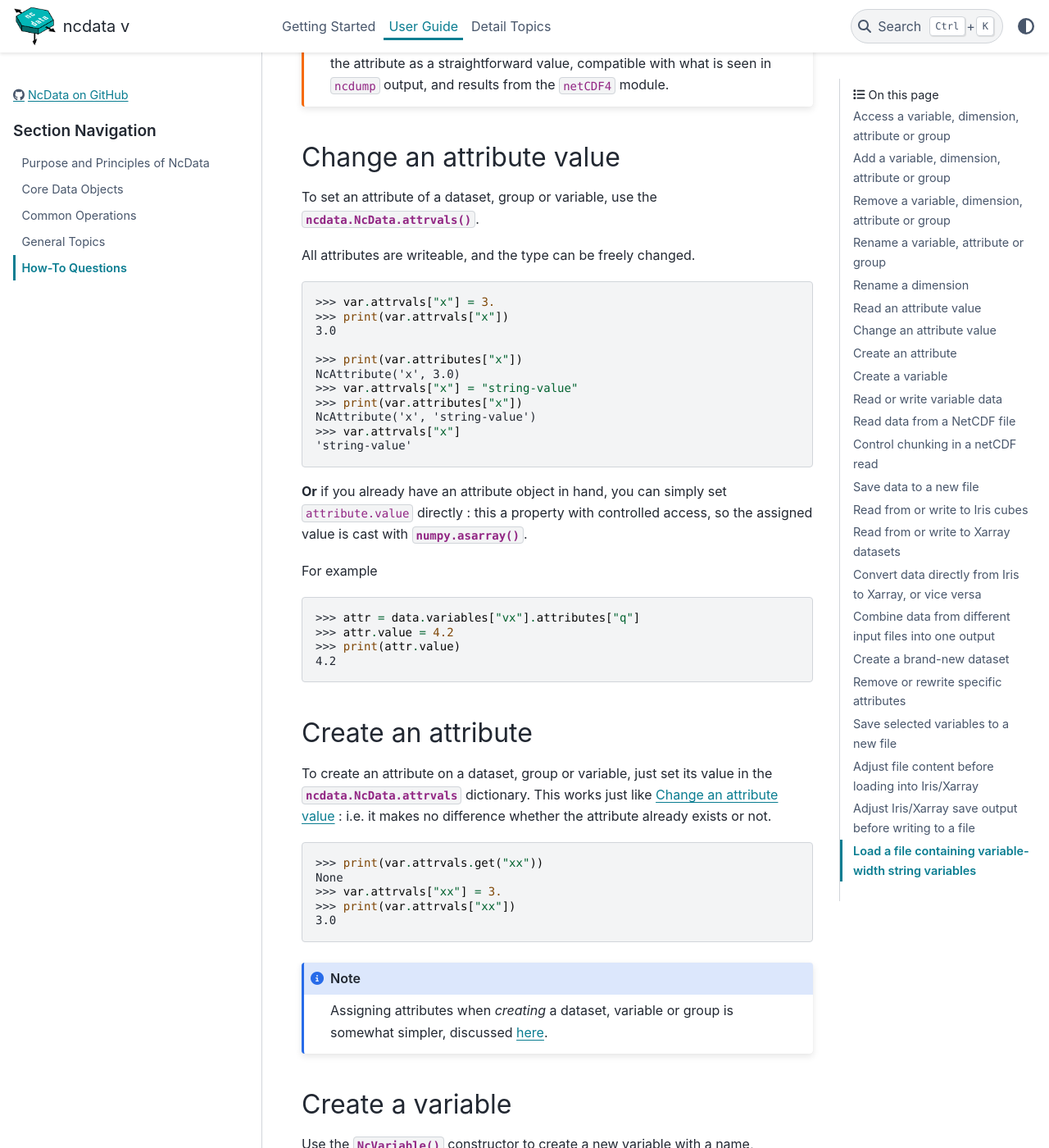
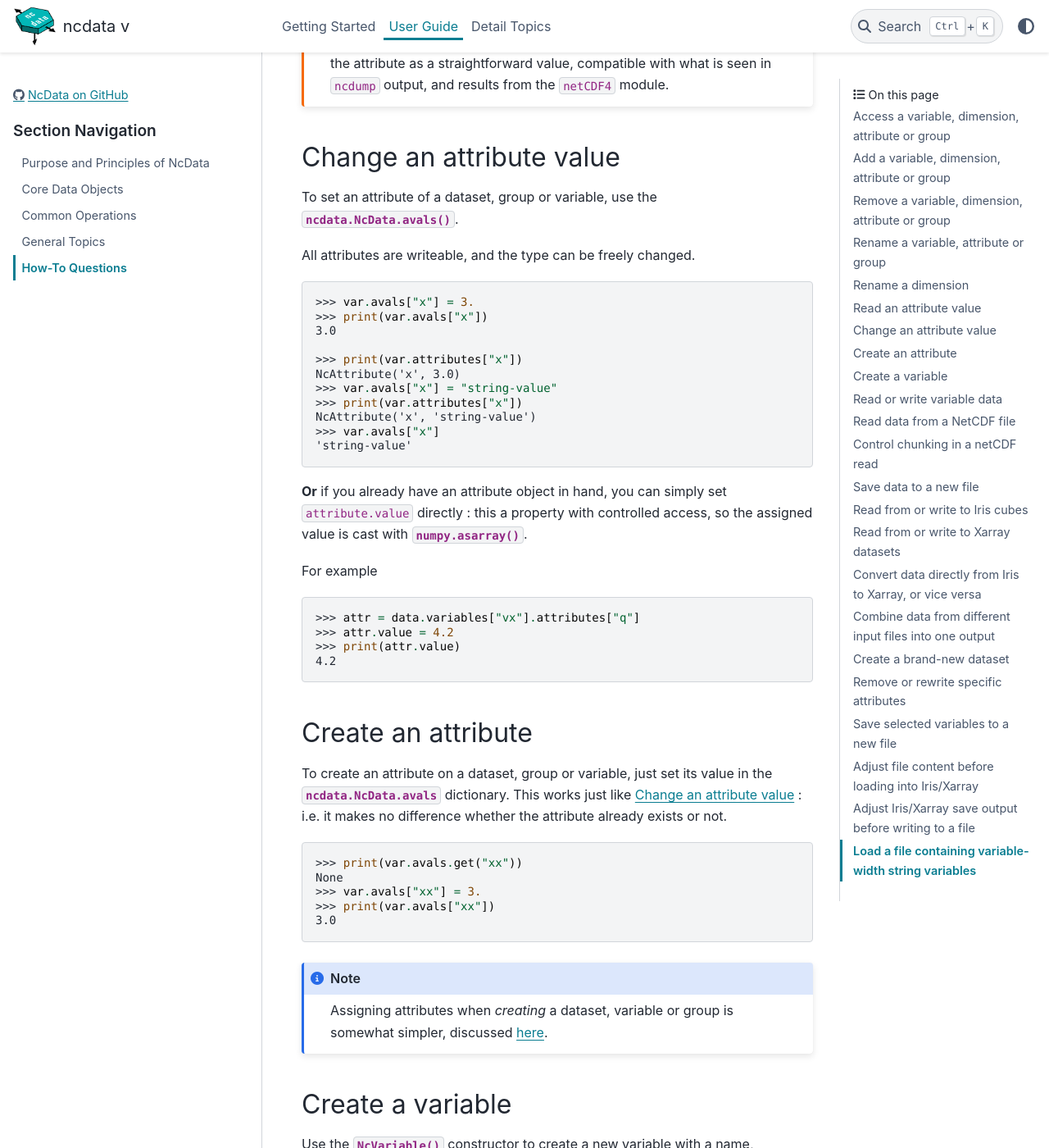
Before and after one commit to pp-mo/ncdata, a Sphinx documentation site: the page built from docs/userdocs/user_guide/howtos.rst, in a window 1280 px wide and 1400 px high, scrolled down 3832 px. Shown: the whole window at 82% size. Built offline with Sphinx 7.4.7 and the PyData theme 0.15.4, drawn with Linux system fonts in a browser that asks for light colours; pages that are not in the unit, such as notebooks, are missing from menus; the version number could not be read and is left out; some of the changed text lies outside the part shown.

Commit message:
Rename attrvals as avals.

```diff
--- a/docs/userdocs/user_guide/common_operations.rst
+++ b/docs/userdocs/user_guide/common_operations.rst
@@ -10,7 +10,7 @@ Most of these are hopefully "obvious" Pythonic methods of the container objects.
 
 .. Note::
 
-    The special ``.attrvals`` property of :class:`NcData` and :class:`NcVariable` also
+    The special ``.avals`` property of :class:`NcData` and :class:`NcVariable` also
     provides key common operations associated with ``.attributes``, notably ``rename`` and
     the ``del`` operator.  But not those needing NcAttribute objects -- so ``add`` and
     ``addall` are not available.
@@ -43,7 +43,7 @@ Example : ``dataset.variables.add(NcVariable("x", dimensions=["x"], data=my_data
 
 :meth:`~ncdata.NcAttribute`s can be treated in the same way, as a :class:`ncdata.NameMap`
 component of the parent object.  But it is more usual to add or set attributes
-using ``.attrvals`` rather than ``.attributes``.
+using ``.avals`` rather than ``.attributes``.
 
 Example :
 
@@ -53,7 +53,7 @@ Example :
 
 .. doctest:: python
 
-    >>> dataset.variables["x"].attrvals["units"] = "m s-1"
+    >>> dataset.variables["x"].avals["units"] = "m s-1"
 
 Rename
 ------
--- a/docs/userdocs/user_guide/howtos.rst
+++ b/docs/userdocs/user_guide/howtos.rst
@@ -142,22 +142,22 @@ Simply using ``ncdata.dimensions.rename()`` can cause problems, because you must
 Read an attribute value
 -----------------------
 To get an attribute of a dataset, group or variable, fetch it from the
-:meth:`ncdata.NcData.attrvals` or :meth:`ncdata.NcVariable.attrvals`.
+:meth:`ncdata.NcData.avals` or :meth:`ncdata.NcVariable.avals`.
 
 This returns either a single (scalar) number, a numeric array, or a string.
 
 .. doctest:: python
 
     >>> var = NcVariable("x", attributes={"a": [3.0], "levels": [1., 2, 3]})
-    >>> var.attrvals["a"]
+    >>> var.avals["a"]
     array(3.)
 
     >>> dataset = NcData(variables=[var], attributes={"a": "seven"})
-    >>> print(dataset.attrvals["a"])
+    >>> print(dataset.avals["a"])
     seven
-    >>> print(dataset.attrvals.get("context"))
+    >>> print(dataset.avals.get("context"))
     None
-    >>> dataset.variables["x"].attrvals["levels"]
+    >>> dataset.variables["x"].avals["levels"]
     array([1., 2., 3.])
 
 **Given an isolated** :class:`ncdata.NcAttribute` **instance** :
@@ -191,22 +191,22 @@ which produces the same results as the above.
 Change an attribute value
 -------------------------
 To set an attribute of a dataset, group or variable, use the
-:meth:`ncdata.NcData.attrvals`.
+:meth:`ncdata.NcData.avals`.
 
 All attributes are writeable, and the type can be freely changed.
 
 .. doctest:: python
 
-    >>> var.attrvals["x"] = 3.
-    >>> print(var.attrvals["x"])
+    >>> var.avals["x"] = 3.
+    >>> print(var.avals["x"])
     3.0
 
     >>> print(var.attributes["x"])
     NcAttribute('x', 3.0)
-    >>> var.attrvals["x"] = "string-value"
+    >>> var.avals["x"] = "string-value"
     >>> print(var.attributes["x"])
     NcAttribute('x', 'string-value')
-    >>> var.attrvals["x"]
+    >>> var.avals["x"]
     'string-value'
 
 **Or** if you already have an attribute object in hand, you can simply set
@@ -228,16 +228,16 @@ For example
 Create an attribute
 -------------------
 To create an attribute on a dataset, group or variable, just set its value in the
-:data:`ncdata.NcData.attrvals` dictionary.
+:data:`ncdata.NcData.avals` dictionary.
 This works just like :ref:`howto_write_attr` : i.e. it makes no difference whether the
 attribute already exists or not.
 
 .. doctest:: python
 
-    >>> print(var.attrvals.get("xx"))
+    >>> print(var.avals.get("xx"))
     None
-    >>> var.attrvals["xx"] = 3.
-    >>> print(var.attrvals["xx"])
+    >>> var.avals["xx"] = 3.
+    >>> print(var.avals["xx"])
     3.0
 
 .. Note::
@@ -605,10 +605,10 @@ Contents and components can be attached on creation ...
     >>> vx.data = np.arange(nx)
     >>> vy.data = np.arange(ny)
     >>> vyx.data = np.zeros((ny, nx))
-    >>> vyx.attrvals["long_name"] = "rate"
-    >>> vyx.attrvals["units"] = "m s-1"
+    >>> vyx.avals["long_name"] = "rate"
+    >>> vyx.avals["units"] = "m s-1"
     >>> for k, v in [("history", "imaginary"), ("test_a1", 1), ("test_a2", [2, 3])]:
-    ...     data2.attrvals[k] = v
+    ...     data2.avals[k] = v
     ...
     >>> # in fact, there should be NO difference between these two.
     >>> from ncdata.utils import dataset_differences
@@ -634,8 +634,8 @@ For example :
 
     >>> from ncdata.netcdf4 import from_nc4, to_nc4
     >>> ds = from_nc4('test_data.nc')
-    >>> history = ds.attrvals.get("history", "")
-    >>> ds.attrvals["history"] = history + ": modified to SPEC-FIX.A"
+    >>> history = ds.avals.get("history", "")
+    >>> ds.avals["history"] = history + ": modified to SPEC-FIX.A"
     >>> removes = ("test_a1", "review")
     >>> for name in removes:
     ...     if name in ds.attributes:
@@ -643,10 +643,10 @@ For example :
     ...
     >>> for var in ds.variables.values():
     ...     if "coords" in var.attributes:
-    ...         var.attrvals.rename("coords", "coordinates")  # common non-CF problem
-    ...     units = var.attrvals.get("units")
+    ...         var.avals.rename("coords", "coordinates")  # common non-CF problem
+    ...     units = var.avals.get("units")
     ...     if units and units == "ppm":
-    ...         var.attrvals["units"] = "1.e-6"  # another common non-CF problem
+    ...         var.avals["units"] = "1.e-6"  # another common non-CF problem
     ...
     >>> to_nc4(ds, "output_fixed.nc")
 
@@ -729,10 +729,10 @@ For example, to replace an invalid coordinate name in iris input :
     >>> from ncdata.iris import to_iris
     >>> ncdata = from_nc4(input_filepath)
     >>> for var in ncdata.variables.values():
-    ...     coords = var.attrvals.get('coordinates', "")
+    ...     coords = var.avals.get('coordinates', "")
     ...     if "old_varname" in coords:
     ...         coords.replace("old_varname", "new_varname")
-    ...         var.attrvals["coordinates"] = coords
+    ...         var.avals["coordinates"] = coords
     ...
     >>> cubes = to_iris(ncdata)
 
@@ -796,7 +796,7 @@ or, to convert xarray data variable output to masked integers :
     >>> data = var.data.astype(np.int16)
     >>> data[mask] = -9999
     >>> var.data = data
-    >>> var.attrvals["_FillValue"] = -9999
+    >>> var.avals["_FillValue"] = -9999
     >>> to_nc4(ncdata, "output.nc")
 
 
```
Also changed, not shown: docs/userdocs/getting_started/introduction.rst (+7 -7 lines), docs/userdocs/user_guide/data_objects.rst (+15 -9 lines), 14 other files.
